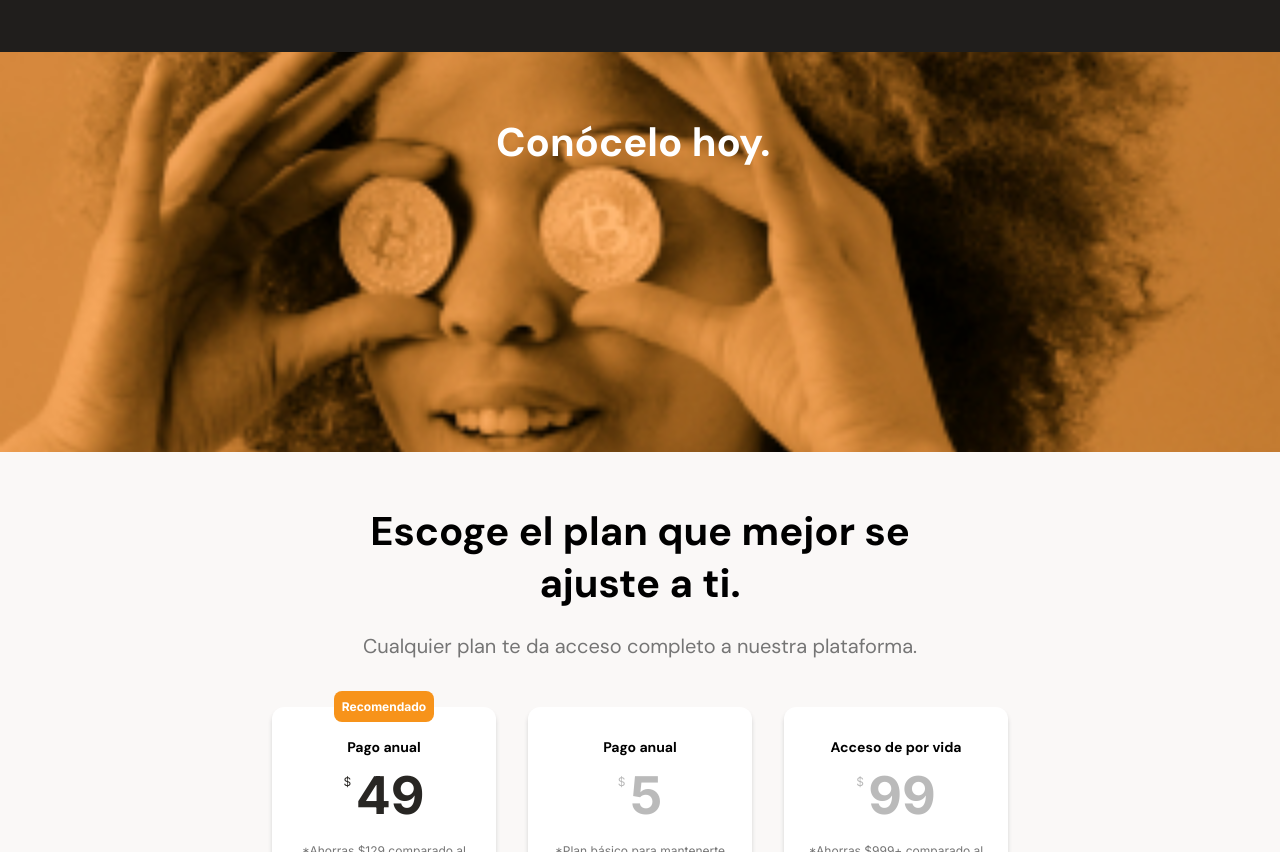
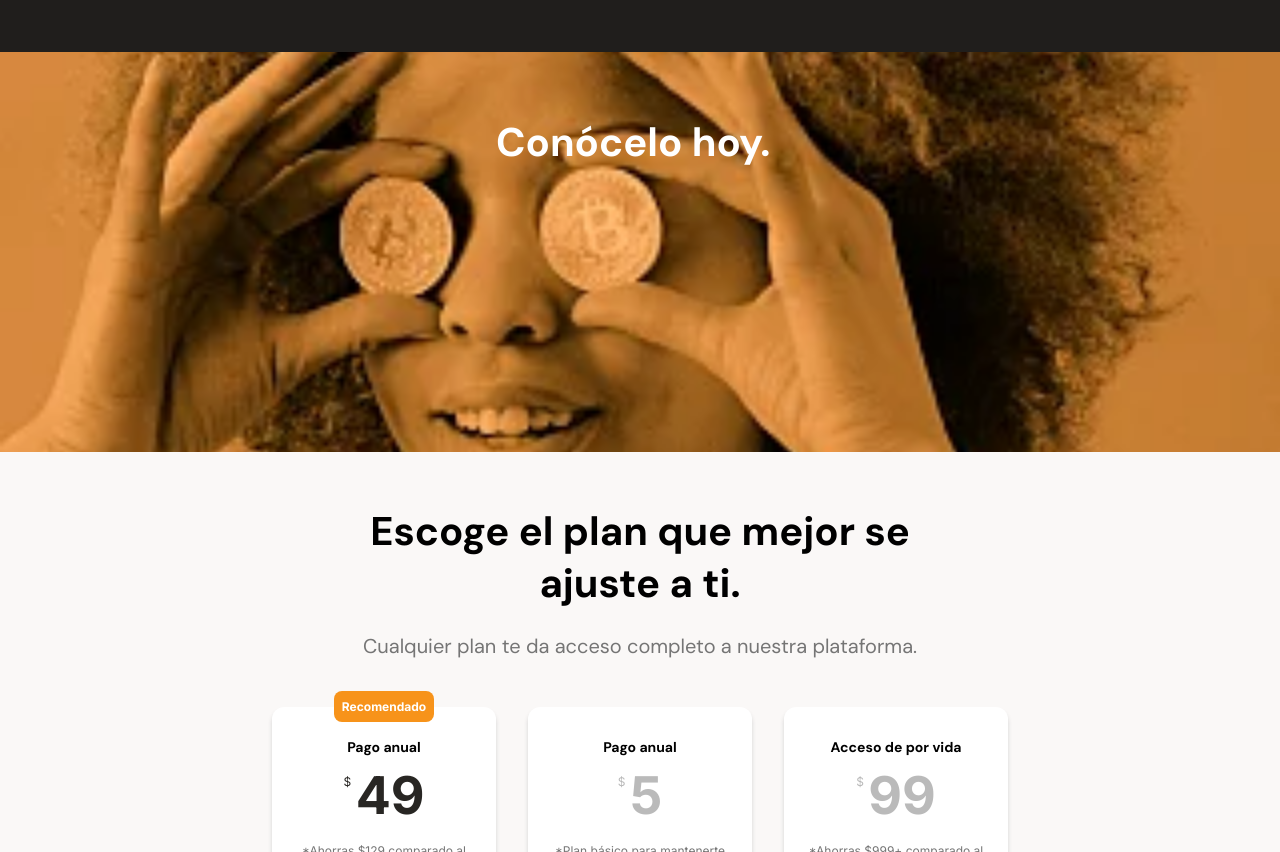
Before and after one commit to FelipePerezB/batabit_clon, a plain HTML site: page index.html in a window 1280 px wide. Shown: the part 1911-2763 px from the top of the page. Drawn offline with Linux system fonts and the light colour scheme.

Commit message:
Se termina

```diff
--- a/styles/styles-tablet.css
+++ b/styles/styles-tablet.css
@@ -36,5 +36,5 @@ header img{
 }
 
 .photo{
-    background-image: url("./../assets/images/batabit-foto.jpg");
+    background-image: url("./../assets/images/batabit-foto.webp");
 }
--- a/styles/styles.css
+++ b/styles/styles.css
@@ -328,7 +328,7 @@ header img{
     position: relative;
     width: 100%;
     height: 50vh;
-    background-image: url("./../assets/images/batabit-foto.jpg");
+    background-image: url("./../assets/images/batabit-foto.webp");
     background-position: center;
     background-size: cover;
     background-repeat: no-repeat;
```
Also changed, not shown: assets/images/batabit-foto.jpg (deleted), assets/images/batabit-foto.webp (added), assets/images/batabit-fotox3.jpg (deleted), assets/images/batabit-fotox3.webp (added).
